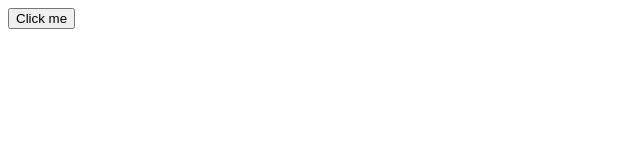
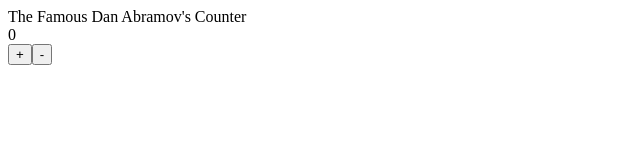
Before and after one commit to spiderman0001/100answer, a plain HTML site: page react/index.html in a window 1280 px wide. Shown: the whole page, without its empty margins (0-640 px from the left). Drawn offline with Linux system fonts and the light colour scheme.

Commit message:
add state

```diff
--- a/react/index.html
+++ b/react/index.html
@@ -9,23 +9,42 @@
     <script src="./react.js"></script>
     <div id="root"></div>
     <script>
-        class MyButton extends React.Component {
+        class Counter extends React.Component {
 
             constructor(props) {
                 super(props);
+                this.state = {
+                    value: 0
+                };
+            }
+
+            onPlusClick() {
+                this.setState({
+                    value: this.state.value + 1
+                });
+            }
+
+            onMinusClick() {
+                this.setState({
+                    value: this.state.value - 1
+                });
             }
 
             render() {
-                return React.createElement('button', {
-                    onclick: this.props.onClick,
-                    'name':'aButton'
-                }, `Click me`);
+                return React.createElement('div', null,
+                    React.createElement('div', null, `The Famous Dan Abramov's Counter`),
+                    React.createElement('div', null, `${this.state.value}`),
+                    React.createElement('button', {
+                        onClick: this.onPlusClick.bind(this)
+                    }, '+'),
+                    React.createElement('button', {
+                        onClick: this.onMinusClick.bind(this)
+                    }, '-')
+                );
             }
         }
-        const myBtn = React.createElement(MyButton, {
-            onClick: () => alert('yay it worked')
-        }, null);
-        ReactDOM.render(myBtn, document.getElementById('root'));
+        const counter = React.createElement(Counter, null, null);
+        ReactDOM.render(counter, document.getElementById('root'));
     </script>
 </body>
 
--- a/react/react.js
+++ b/react/react.js
@@ -1,7 +1,10 @@
 (() => {
+    let rootDOMElement, rootReactElement;
+    const REACT_CLASS = 'REACT_CLASS'
+
     function anElement(element, props, children) {
         if (isClass(element)) {
-            return handleClass(element, props)
+            return handleClass(element, props, children)
             const component = new element();
             return component.render();
         } else if (typeof (element) === 'function') {
@@ -13,14 +16,8 @@
 
     function handleHtmlElement(element, props, children) {
         const anElement = document.createElement(element);
-        children.forEach(child => {
-            if (typeof (child) === 'object') {
-                anElement.appendChild(child);
-            } else {
-                anElement.innerHTML += child;
-            }
-        });
-        Object.keys(props).forEach(propName => {
+        children.forEach(child => appendChild(anElement, child));
+        props && Object.keys(props).forEach(propName => {
             if (/^on.*$/.test(propName)) {
                 anElement.addEventListener(propName.substring(2).toLowerCase(), props[propName]);
             } else {
@@ -30,10 +27,23 @@
         return anElement;
     }
 
+    function appendChild(element, child) {
+        if (child.type === REACT_CLASS) {
+            appendChild(element, child.render());
+        } else if (Array.isArray(child)) {
+            child.forEach(ch => appendChild(element, ch));
+        } else if (typeof (child) === 'object') {
+            element.appendChild(child);
+        } else {
+            element.innerHTML += child;
+        }
+    }
 
-    function handleClass(clazz, props) {
-        const component = new clazz(props);
-        return component.render();
+    function handleClass(clazz, props, children) {
+        const reactElement = new clazz(props);
+        reactElement.children = children;
+        reactElement.type = REACT_CLASS;
+        return reactElement;
     }
 
     function isClass(func) {
@@ -49,6 +59,20 @@
         constructor(props) {
             this.props = props;
         }
+        setState(state) {
+            this.state = Object.assign({}, this.state, state);
+            reRender();
+        }
+    }
+
+
+
+    function reRender() {
+        //删除所有子节点
+        while (rootDOMElement.hasChildNodes()) {
+            rootDOMElement.removeChild(rootDOMElement.lastChild);
+        }
+        ReactDOM.render(rootReactElement, rootDOMElement);
     }
     window.React = {
         createElement,
@@ -56,7 +80,10 @@
     };
     window.ReactDOM = {
         render: (el, domEl) => {
-            domEl.appendChild(el);
+            rootReactElement = el;
+            rootDOMElement = domEl;
+            const currentDOM = rootReactElement.render();
+            domEl.appendChild(currentDOM);
         }
     };
 })();
```
